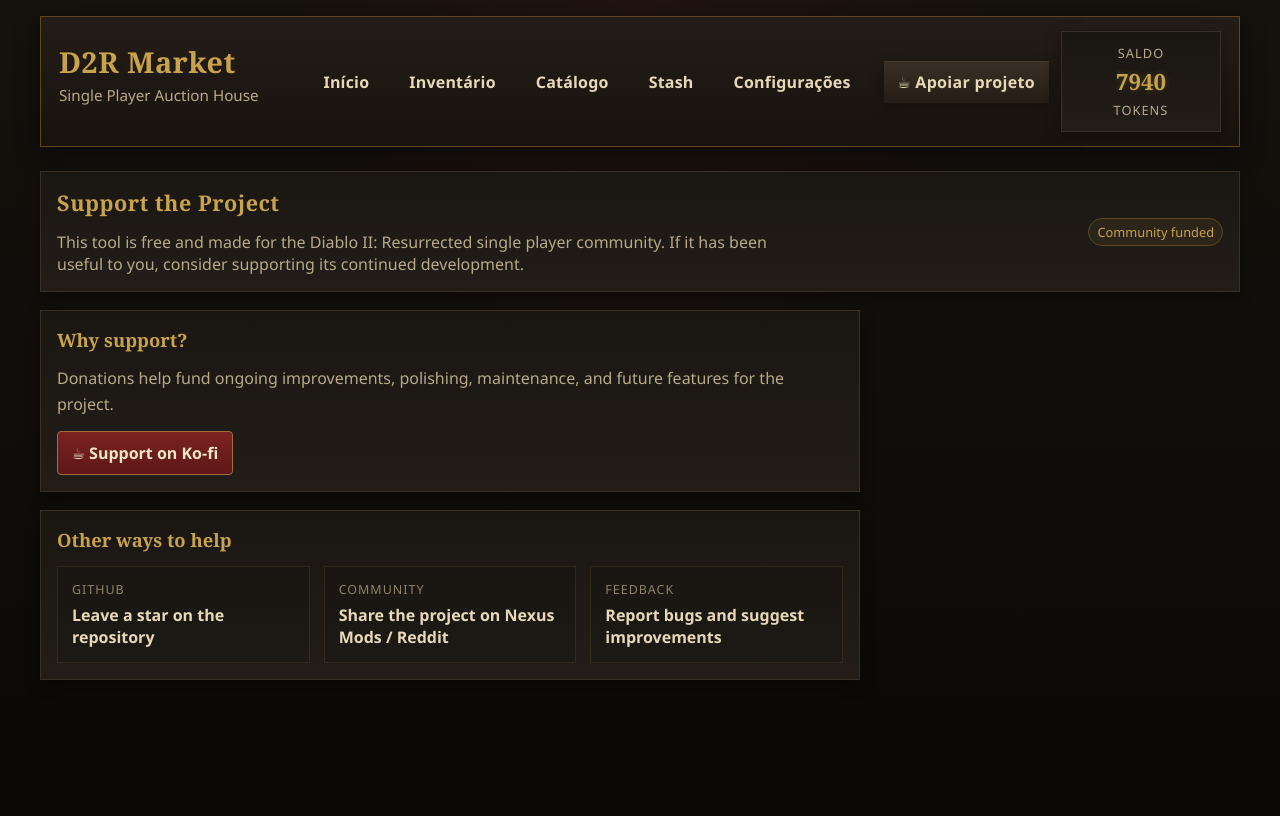
After one commit to spectr4l/d2r-marketplace, a Flask app: page /support in a window 1280 px wide. The commit adds this page. Run offline with Flask 3, Linux system fonts and the light colour scheme; data comes from the database, SQL or seed files in the repository; both versions use the stored data as it was after the commit.

Commit message:
Added donate section

```diff
--- a/app.py
+++ b/app.py
@@ -339,6 +339,9 @@ def catalog():
 def config():
     return render_template("config.html", save_folder=SAVE_FOLDER)
 
+@app.route("/support")
+def support():
+    return render_template("support.html")
 
 @app.route("/api/export_item", methods=["POST"])
 def export_item():
--- a/static/css/core.css
+++ b/static/css/core.css
@@ -93,7 +93,8 @@ a:hover {
 .section-title {
   margin: 0 0 14px;
   font-family: var(--font-title);
-  font-size: 1.25rem;
+  font-size: 1.35rem;
+  letter-spacing: 0.5px;
   color: var(--accent-gold);
 }
 
@@ -202,6 +203,7 @@ input:focus, select:focus, textarea:focus {
 }
 
 .token-value {
+  text-shadow: 0 0 6px rgba(201, 163, 74, 0.25);
   display: block;
   font-size: 1.4rem;
   color: var(--accent-gold);
@@ -211,6 +213,42 @@ input:focus, select:focus, textarea:focus {
 
 .page-content {
   padding-bottom: 32px;
+}
+
+.topbar-actions {
+  display: flex;
+  align-items: center;
+  gap: 12px;
+}
+
+.support-link {
+  display: inline-flex;
+  align-items: center;
+  justify-content: center;
+  gap: 8px;
+  padding: 10px 14px;
+  background: linear-gradient(to bottom, #3a2f25, #241c15);
+  color: #e7d9b8 !important;
+  font-weight: 700;
+  letter-spacing: 0.02em;
+  box-shadow:
+    inset 0 1px 0 rgba(255, 255, 255, 0.06),
+    0 4px 12px rgba(0, 0, 0, 0.28);
+  transition: 0.18s ease;
+}
+
+.support-link:hover {
+  color: #f3dfb2 !important;
+  border-color: #c9a34a;
+  background: linear-gradient(to bottom, #4a3a2b, #2c2218);
+  box-shadow:
+    inset 0 1px 0 rgba(255, 255, 255, 0.08),
+    0 6px 16px rgba(0, 0, 0, 0.34),
+    0 0 6px rgba(201, 163, 74, 0.25); /* glow sutil */
+}
+
+.support-link:active {
+  transform: translateY(1px);
 }
 
 .message-area {
--- /dev/null
+++ b/static/css/support.css
@@ -0,0 +1,88 @@
+.support-page {
+  display: flex;
+  flex-direction: column;
+  gap: 18px;
+}
+
+.support-header {
+  display: flex;
+  justify-content: space-between;
+  align-items: center;
+  gap: 16px;
+}
+
+.support-subtitle {
+  margin: 4px 0 0;
+  color: var(--text-soft);
+  max-width: 760px;
+}
+
+.support-summary {
+  text-align: right;
+}
+
+.support-section {
+  display: flex;
+  flex-direction: column;
+  gap: 14px;
+  max-width: 820px;
+}
+
+.support-block-title {
+  margin: 0;
+  font-family: var(--font-title);
+  font-size: 1.15rem;
+  color: var(--accent-gold);
+}
+
+.support-text {
+  margin: 0;
+  color: var(--text-soft);
+  line-height: 1.6;
+}
+
+.support-actions {
+  display: flex;
+  justify-content: flex-start;
+}
+
+.support-help-list {
+  display: grid;
+  grid-template-columns: repeat(3, minmax(0, 1fr));
+  gap: 14px;
+}
+
+.meta-box {
+  padding: 14px;
+  border: 1px solid rgba(201, 163, 74, 0.12);
+  background: rgba(0, 0, 0, 0.12);
+}
+
+.meta-label {
+  display: block;
+  font-size: 0.78rem;
+  text-transform: uppercase;
+  letter-spacing: 0.08em;
+  color: var(--text-muted);
+  margin-bottom: 6px;
+}
+
+.meta-box strong {
+  color: var(--text-main);
+  word-break: break-word;
+}
+
+@media (max-width: 768px) {
+  .support-header {
+    flex-direction: column;
+    align-items: flex-start;
+  }
+
+  .support-summary {
+    text-align: left;
+  }
+
+  .support-help-list {
+    grid-template-columns: 1fr;
+  }
+}
--- a/templates/base.html
+++ b/templates/base.html
@@ -27,12 +27,15 @@
           </ul>
         </nav>
 
-        <div class="token-panel panel">
-          <span class="token-label">Saldo</span>
-          <strong class="token-value" id="balance-value">{{ global_balance }}</strong>
-          <span class="token-label">tokens</span>
+        <div class="topbar-actions">
+          <a href="{{ url_for('support') }}" class="support-link">☕ Apoiar projeto</a>
+
+          <div class="token-panel panel">
+            <span class="token-label">Saldo</span>
+            <strong class="token-value" id="balance-value">{{ global_balance }}</strong>
+            <span class="token-label">tokens</span>
+          </div>
         </div>
-      </div>
     </header>
 
     <main class="page-content">
--- /dev/null
+++ b/templates/support.html
@@ -0,0 +1,61 @@
+{% extends "base.html" %}
+
+{% block extra_css %}
+<link rel="stylesheet" href="{{ url_for('static', filename='css/support.css') }}">
+{% endblock %}
+
+{% block content %}
+<section class="support-page">
+  <div class="panel support-header">
+    <div>
+      <h2 class="section-title">Support the Project</h2>
+      <p class="support-subtitle">
+        This tool is free and made for the Diablo II: Resurrected single player community.
+        If it has been useful to you, consider supporting its continued development.
+      </p>
+    </div>
+
+    <div class="support-summary">
+      <span class="badge">Community funded</span>
+    </div>
+  </div>
+
+  <div class="panel support-section">
+    <h3 class="support-block-title">Why support?</h3>
+    <p class="support-text">
+      Donations help fund ongoing improvements, polishing, maintenance, and future features for the project.
+    </p>
+
+    <div class="support-actions">
+      <a
+        class="btn"
+        href="https://ko-fi.com/SEU_USUARIO"
+        target="_blank"
+        rel="noopener noreferrer"
+      >
+        ☕ Support on Ko-fi
+      </a>
+    </div>
+  </div>
+
+  <div class="panel support-section">
+    <h3 class="support-block-title">Other ways to help</h3>
+    <div class="support-help-list">
+      <div class="meta-box">
+        <span class="meta-label">GitHub</span>
+        <strong>Leave a star on the repository</strong>
+      </div>
+
+      <div class="meta-box">
+        <span class="meta-label">Community</span>
+        <strong>Share the project on Nexus Mods / Reddit</strong>
+      </div>
+
+      <div class="meta-box">
+        <span class="meta-label">Feedback</span>
+        <strong>Report bugs and suggest improvements</strong>
+      </div>
+    </div>
+  </div>
+</section>
+{% endblock %}
```
Also changed, not shown: database/d2r_marketplace.db, 1 other file.
